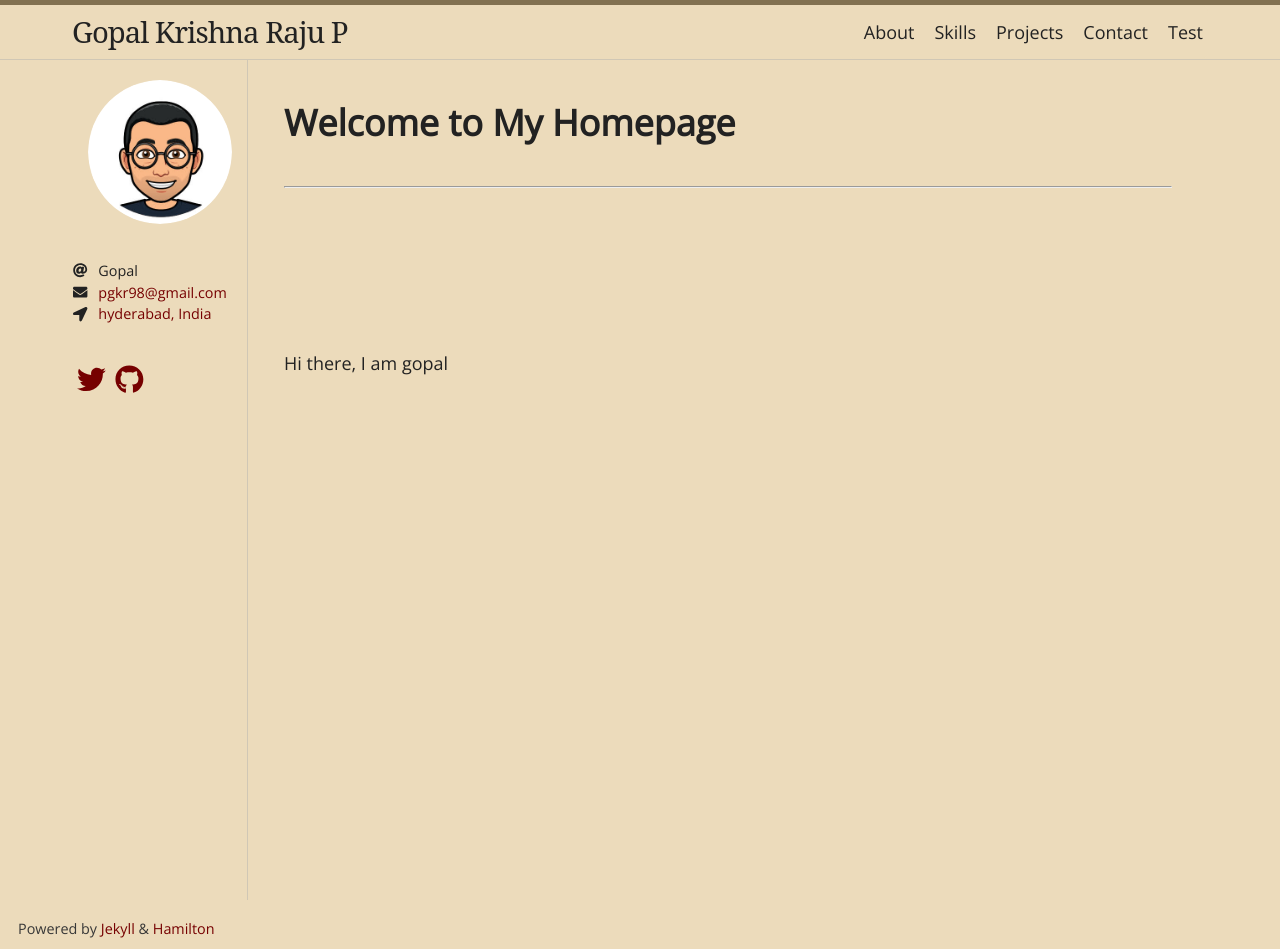
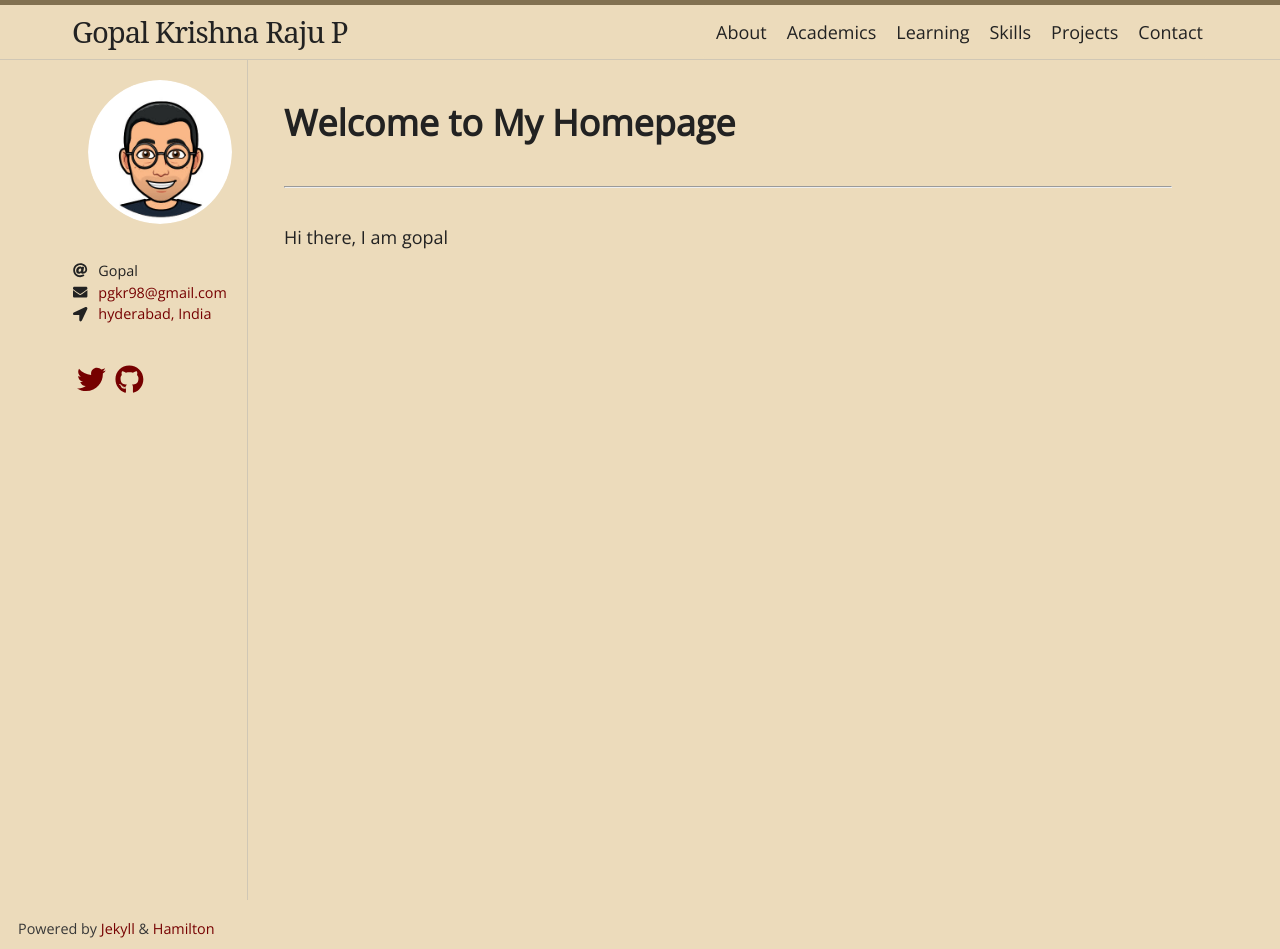
Before and after one commit to GopalKrishna-P/GopalKrishna-P.github.io, a Jekyll site: the page built from index.markdown, in a window 1280 px wide. Built offline with Jekyll 4.4.1, drawn with Linux system fonts in a browser that asks for light colours; nearby versions of some CDN libraries; some web fonts are replaced; comment, search, counter and statistics services are not loaded; our own code applies the rules of GitHub Pages for plain Markdown files.

Commit message:
Draft_ added tab icon and fixed the page layout&  navigation.

```diff
--- a/_data/navigation.yml
+++ b/_data/navigation.yml
@@ -1,5 +1,11 @@
 - title: About
   url: /about/
+
+- title: Academics
+  url: /academics/
+
+- title: Learning
+  url: /learnings/
 
 - title: Skills
   url: /skills/
@@ -9,6 +15,3 @@
 
 - title: Contact
   url: /contact/
-
-- title: Test
-  url: /test/
--- a/_includes/head.html
+++ b/_includes/head.html
@@ -45,4 +45,6 @@
 
 <script async src="https://use.fontawesome.com/releases/v5.0.12/js/all.js"></script>
 
+<link rel="icon" href="/profile_icon.png" type="image/icon type">
+
 {% include custom-head.html %}
--- a/index.markdown
+++ b/index.markdown
@@ -8,9 +8,4 @@ layout: home
 # Welcome to My Homepage
 -------------------------
 
-<br/>
-<br/>
-<br/>
-<br/>
-
 Hi there, I am gopal
```
Also changed, not shown: academics.md (added, +7 -0 lines), learnings.md (added, +7 -0 lines), test.md (deleted, +0 -8 lines).
